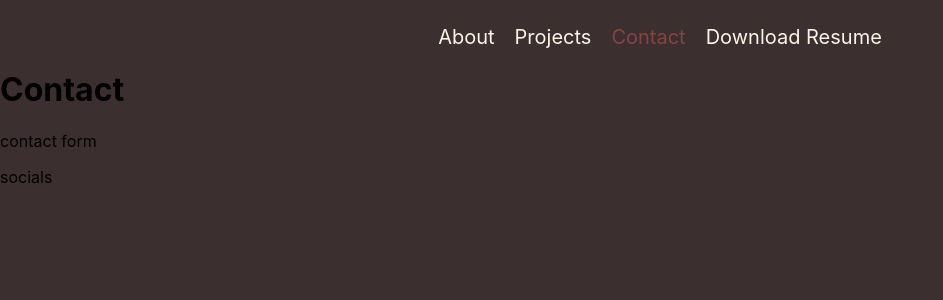
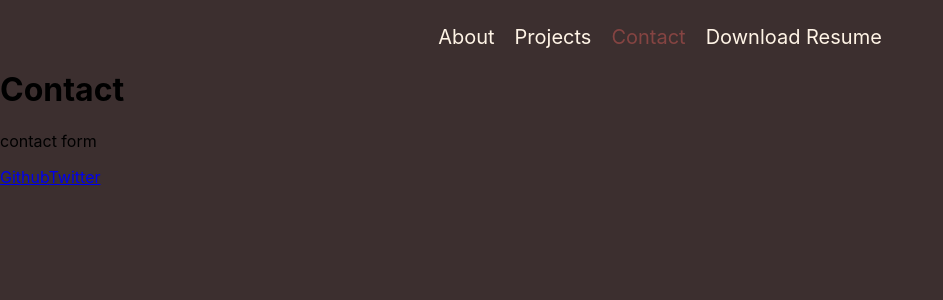
Before and after one commit to kguertin/portfolio-website, a React (Create React App) app in the folder client/: page / in a window 1280 px wide. Both pictures are taken after a click on the item "Contact". Shown: the top 300 px of the page, without its empty margins (0-943 px from the left). Built offline with nearby package versions, Linux system fonts and the light colour scheme.

Commit message:
add social links and open in new tab

```diff
--- a/client/src/components/socials/socials.component.jsx
+++ b/client/src/components/socials/socials.component.jsx
@@ -4,6 +4,9 @@
 
 export const Socials = () => {
     return (
-        <p>socials</p>
+        <>
+        <a href="https://github.com/kguertin" target="_blank" rel="noopener noreferrer">Github</a>
+        <a href="https://twitter.com/kg_webdev" target="_blank" rel="noopener noreferrer">Twitter</a>
+        </>
     )
 }
```
